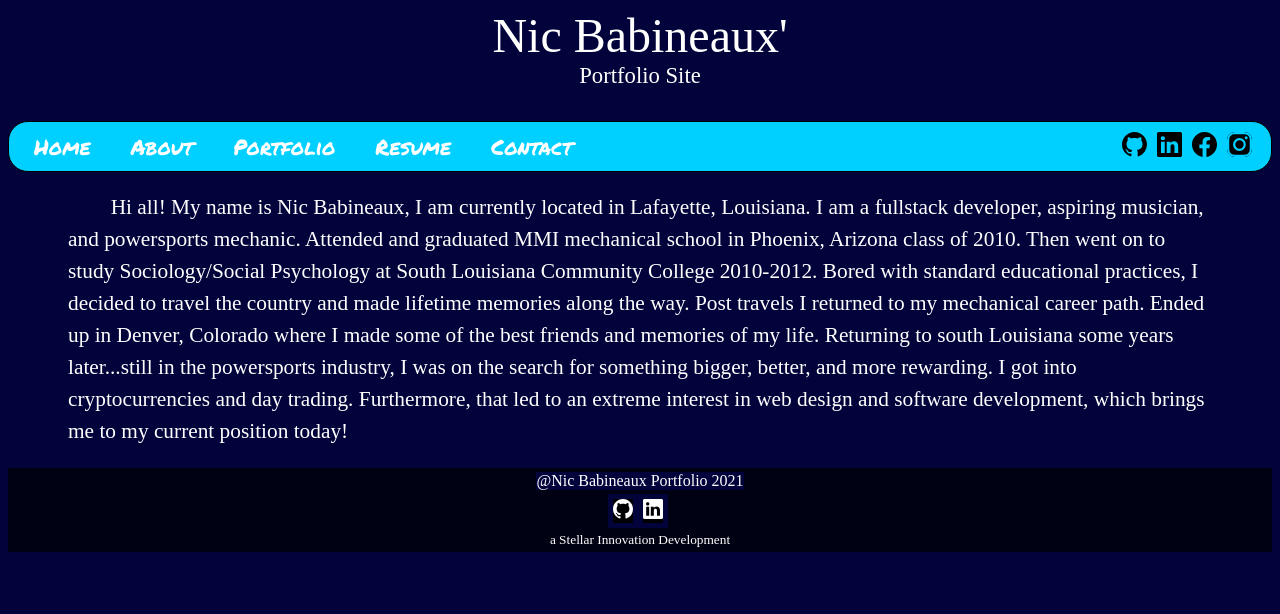
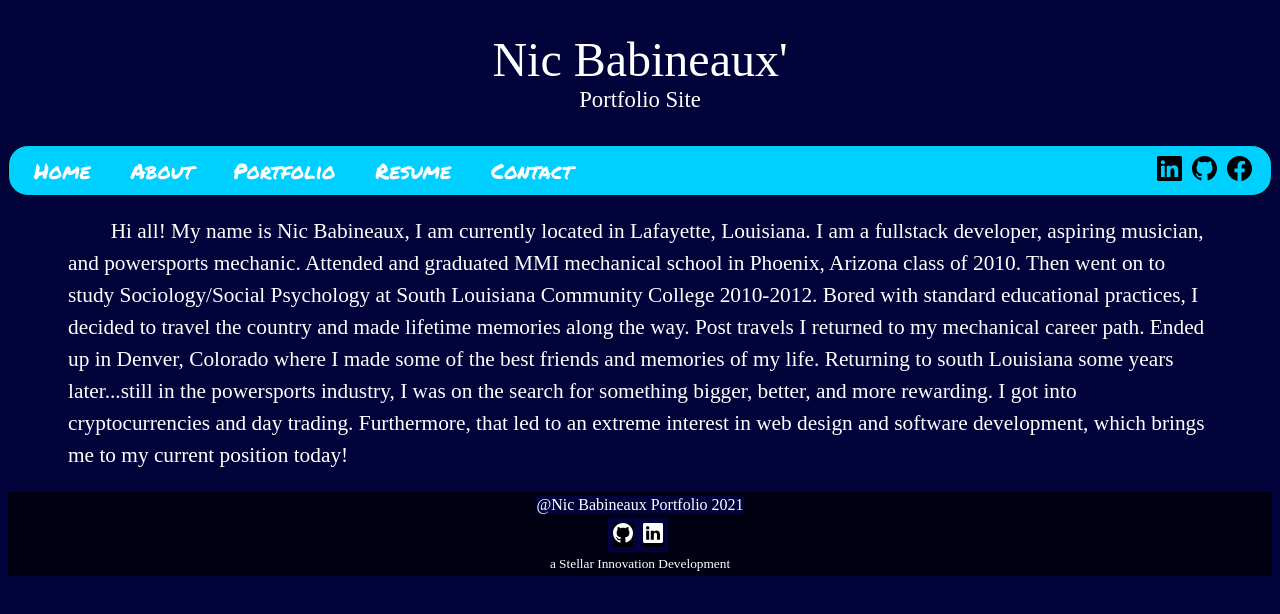
Before and after one commit to NicBab/nicportfolio, a React (Create React App) app: page / in a window 1280 px wide. Shown: the top 614 px of the page. Built offline with nearby package versions, Linux system fonts and the light colour scheme; a web font is replaced by a local one.

Commit message:
icons adjust

```diff
--- a/src/Components/IconsHeader.jsx
+++ b/src/Components/IconsHeader.jsx
@@ -10,28 +10,28 @@ import {
 
 const IconsHeader = () => {
 
+    const onLinkedinClick = () => {
+        window.open("https://www.linkedin.com/in/nic-babineaux/")
+    }
+
     const onGitHubClick = () => {
         window.open("https://github.com/NicBab")
-    }
-
-    const onLinkedinClick = () => {
-        window.open("https://www.linkedin.com/in/nic-babineaux/")
     }
 
     const onFacebookIconClick = () => {
         window.open("")
     }
 
-    const onInstaClick = () => {
-        window.open("")
-    }
+    // const onInstaClick = () => {
+    //     window.open("")
+    // }
 
     return (
         <div id="iconsHead">
+            <div className="linkedinIconHeader" onClick={onLinkedinClick}>{linkedinIconHead}</div>
             <div className="gitHubIconHeader" onClick={onGitHubClick}>{gitHubIconHead}</div>
-            <div className="linkedinIconHeader" onClick={onLinkedinClick}>{linkedinIconHead}</div>
             <div className="facebookIconHeader" onClick={onFacebookIconClick}>{facebookIconHead}</div>
-            <div className="instaIconHeader" onClick={onInstaClick}>{instaIconHead}</div>
+            {/* <div className="instaIconHeader" onClick={onInstaClick}>{instaIconHead}</div> */}
         </div>
     )
 }
--- a/src/Components/css/Header.css
+++ b/src/Components/css/Header.css
@@ -4,6 +4,7 @@
     font-size: 3em;
     text-align: center;
     color: white;
+    margin-top: 2rem;
     font-family: 'Sonsie One', cursive;
 }
 
```
